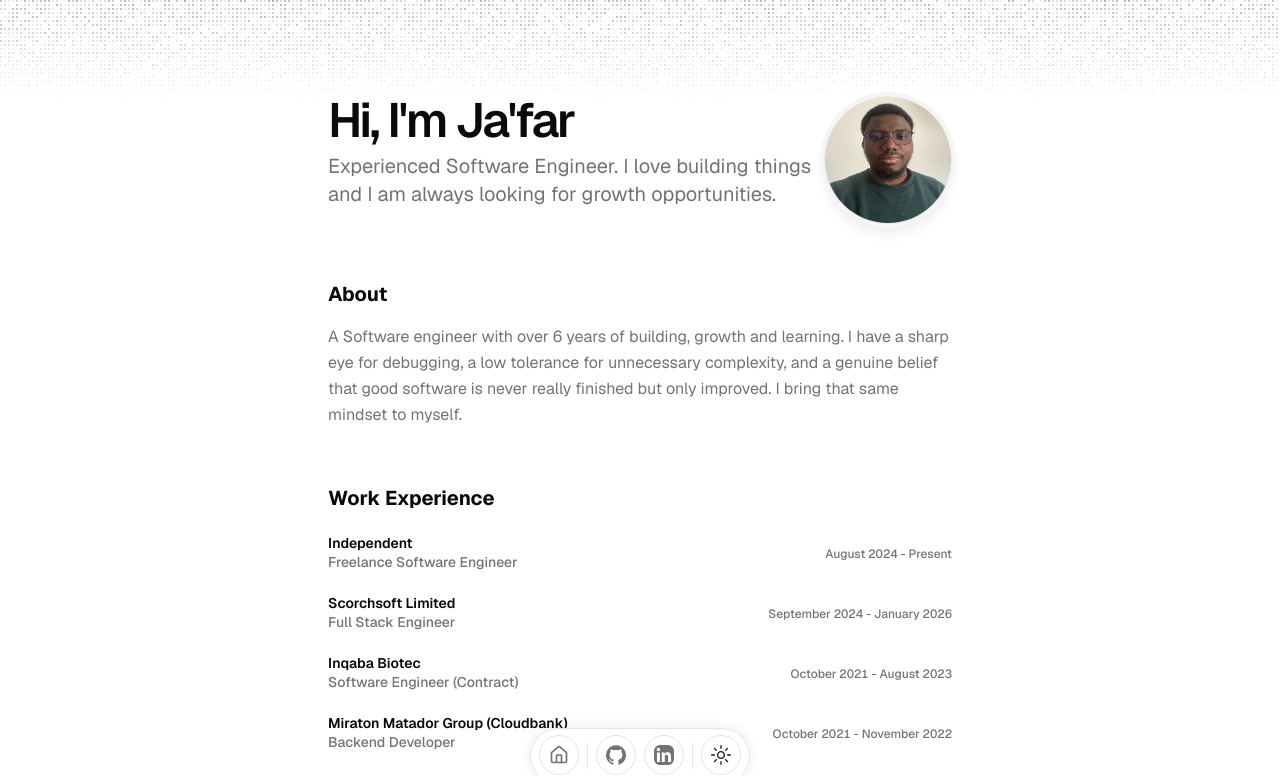
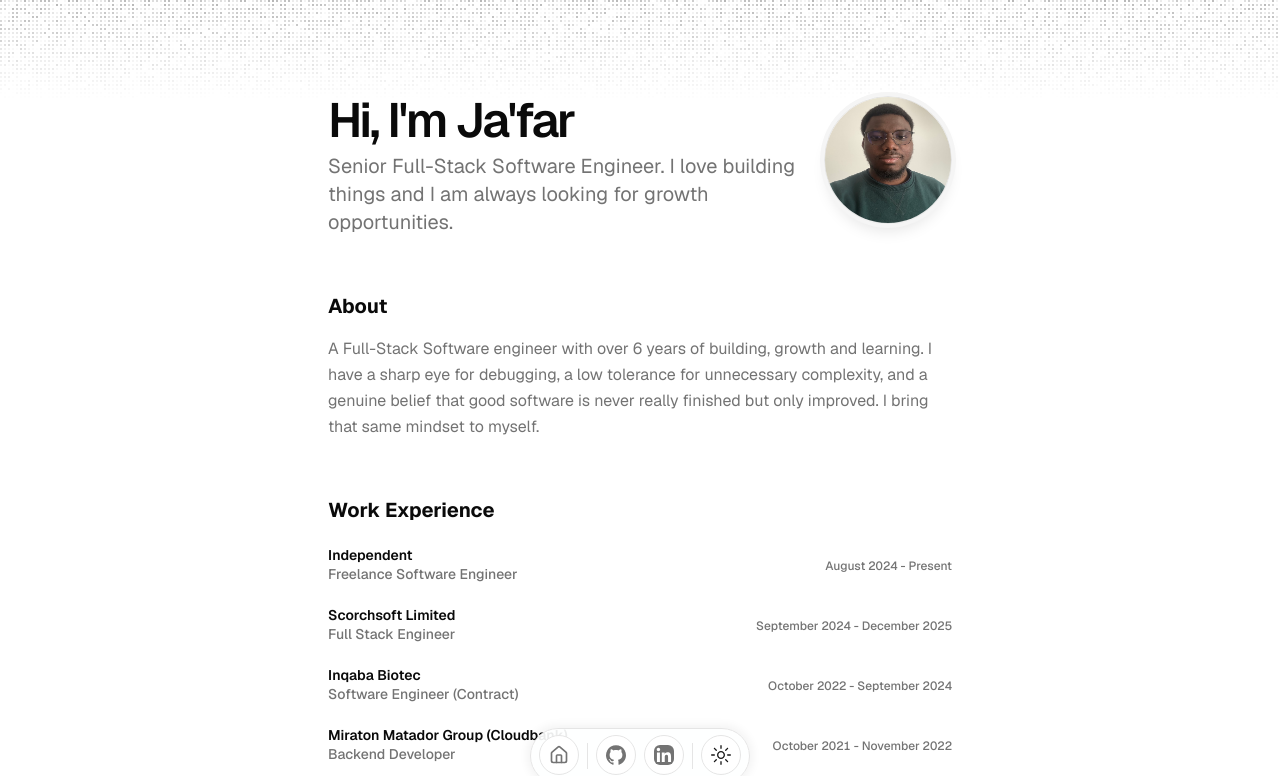
Before and after one commit to jafarOlamide/jafarolamide.github.io, a Next.js app: page / in a window 1280 px wide. Shown: the top 776 px of the page. Built offline with nearby package versions, Linux system fonts and the light colour scheme.

Commit message:
cleanup and simple fixes

```diff
--- /dev/null
+++ b/pnpm-workspace.yaml
@@ -0,0 +1,4 @@
+allowBuilds:
+  esbuild: true
+  sharp: true
+  unrs-resolver: false
--- a/src/data/resume.tsx
+++ b/src/data/resume.tsx
@@ -26,9 +26,9 @@ export const DATA = {
   location: "Swindon, United Kingdom",
   locationLink: "",
   description:
-    "Experienced Software Engineer. I love building things and I am always looking for growth opportunities.",
+    "Senior Full-Stack Software Engineer. I love building things and I am always looking for growth opportunities.",
   summary:
-    "A Software engineer with over 6 years of building, growth and learning. I have a sharp eye for debugging, a low tolerance for unnecessary complexity, and a genuine belief that good software is never really finished but only improved. I bring that same mindset to myself.",
+    "A Full-Stack Software engineer with over 6 years of building, growth and learning. I have a sharp eye for debugging, a low tolerance for unnecessary complexity, and a genuine belief that good software is never really finished but only improved. I bring that same mindset to myself.",
   avatarUrl: "/me.jpg",
   skills: [
     { name: "Typescript", icon: Typescript },
@@ -55,8 +55,8 @@ export const DATA = {
     // { href: "/blog", icon: NotebookIcon, label: "Blog" },
   ],
   contact: {
-    email: "hello@example.com",
-    tel: "+123456789",
+    email: "jafarolamidekale@gmail.com",
+    tel: "+44",
     social: {
       GitHub: {
         name: "GitHub",
@@ -103,7 +103,7 @@ export const DATA = {
       title: "Full Stack Engineer",
       logoUrl: "",
       start: "September 2024",
-      end: "January 2026",
+      end: "December 2025",
       description:
         "Inherited broken applications on web, mobile and server side and took them production, slashed API response times by 99.75%, and migrated legacy codebases to modern tooling.",
     },
@@ -115,8 +115,8 @@ export const DATA = {
       location: "Remote",
       title: "Software Engineer (Contract)",
       logoUrl: "",
-      start: "October 2021",
-      end: "August 2023",
+      start: "October 2022",
+      end: "September 2024",
       description:
         "Replaced a decade-old Excel workflow with a genomics lab portal that cut processing errors by 87% and turnaround time from 48 hours to 4 — then got the whole company using it within months.",
     },
```
